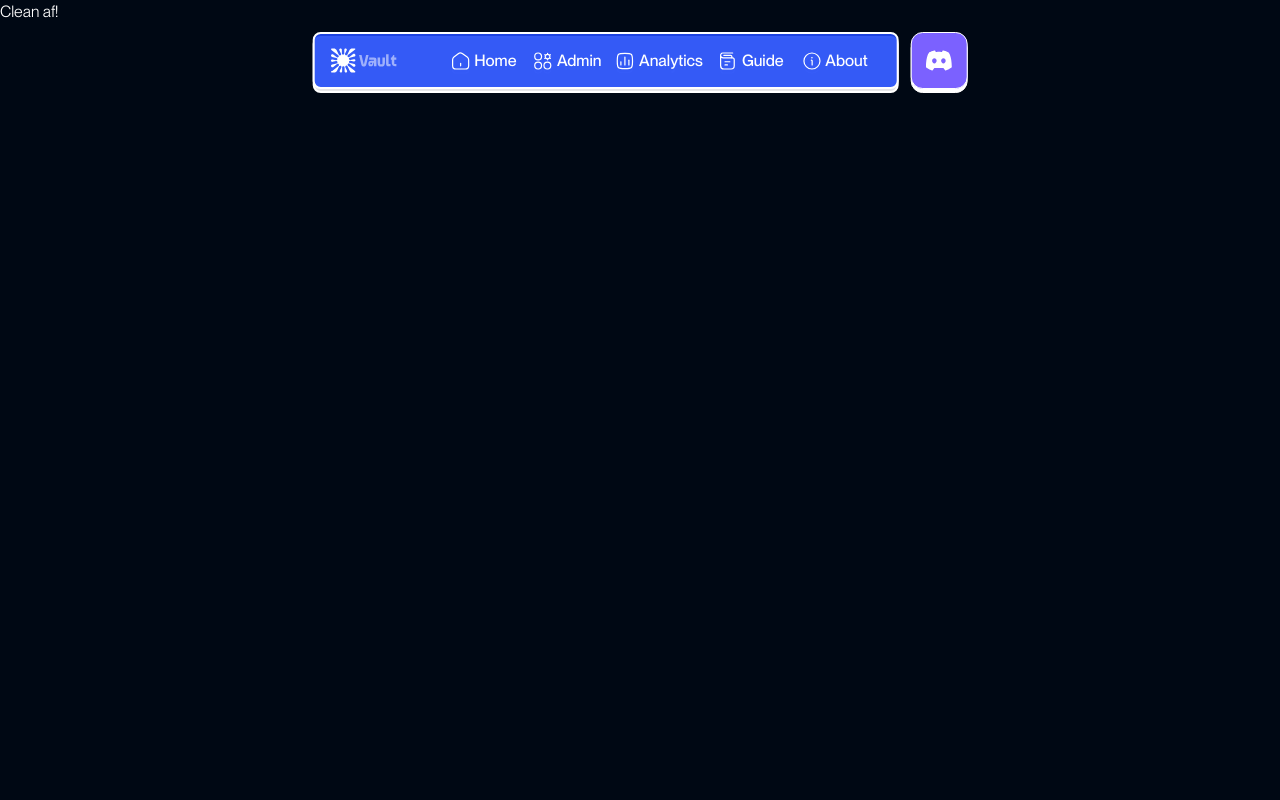
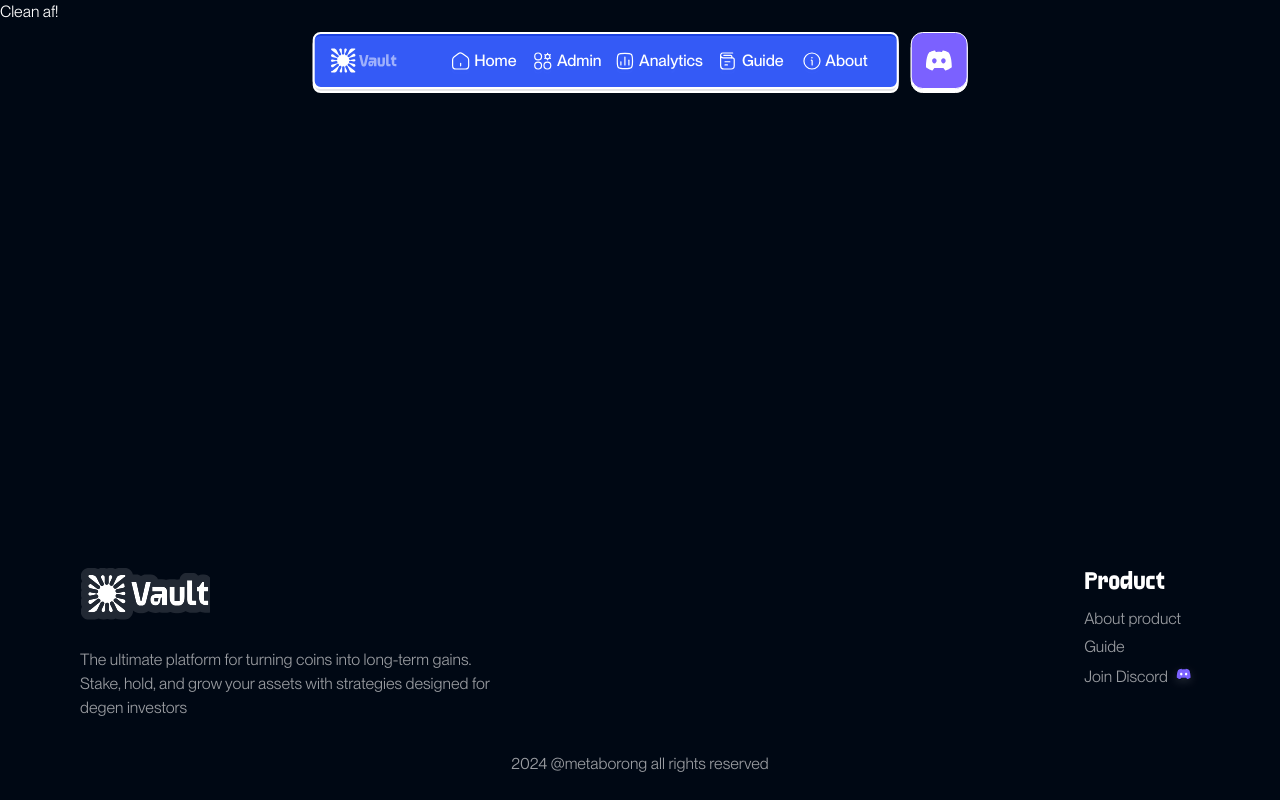
Before and after one commit to Sayan67/metaborong-assignment, a Next.js app: page / in a window 1280 px wide. Built offline with nearby package versions, Linux system fonts and the light colour scheme.

Commit message:
Add : Footer, Fix: Navbar

```diff
--- a/app/layout.tsx
+++ b/app/layout.tsx
@@ -1,6 +1,7 @@
 import type { Metadata } from "next";
 import "./globals.css";
 import Navbar from "@/components/Navbar";
+import Footer from "@/components/Footer";
 
 
 export const metadata: Metadata = {
@@ -20,6 +21,7 @@ export default function RootLayout({
       >
         <Navbar />
         {children}
+        <Footer/>
       </body>
     </html>
   );
--- a/app/page.tsx
+++ b/app/page.tsx
@@ -1,8 +1,8 @@
-import Image from "next/image";
+
 
 export default function Home() {
   return (
-    <main>
+    <main className="min-h-svh">
       <h1>Clean af!</h1>
     </main>
   );
--- /dev/null
+++ b/components/Footer.tsx
@@ -0,0 +1,35 @@
+import Image from 'next/image'
+import Link from 'next/link'
+import React from 'react'
+
+const Footer = () => {
+    return (
+        <div className='text-white/60 w-full absolute bottom-0 sm:px-20 px-8'>
+            <div className='flex justify-between w-full flex-col sm:flex-row gap-6'>
+                <div className='space-y-7 sm:w-[27rem]'>
+                    <Image src={'/logos/footerLogo.svg'} width={130} height={40} alt='footer logo' />
+                    <h1>The ultimate platform for turning coins into long-term gains. Stake, hold, and grow your assets with strategies designed for degen investors</h1>
+                </div>
+                <div>
+                    <h1 className='font-dx-bold text-white text-2xl'>Product</h1>
+                    <div className='flex flex-col gap-1 mt-2'>
+                        <Link href={'/'}>About product</Link>
+                        <Link href={'/'}>Guide</Link>
+                        <Link href={'/'} className='flex items-center'>
+                            Join Discord
+                            <Image src={'/icons/discord_color.svg'} width={20} height={20} alt='discord link' className='w-8'/>
+                        </Link>
+
+                    </div>
+                </div>
+            </div>
+
+            <div className='flex justify-center pt-8 pb-6 w-full'>
+                <h1>2024 @metaborong all rights reserved</h1>
+            </div>
+
+        </div>
+    )
+}
+
+export default Footer
--- a/components/Navbar.tsx
+++ b/components/Navbar.tsx
@@ -8,12 +8,12 @@ const Navbar = () => {
     return (
         <div className='absolute top-8 left-1/2 -translate-x-1/2 gap-2 sm:gap-3 flex px-2 sm:px-0'>
             <div className='rounded-lg flex gap-[30px] sm:gap-[60px] items-center justify-center bg-primary-blue w-fit sm:py-3 sm:pl-4 sm:pr-9 py-2 px-4 border-2 border-white box-border drop-shadow-outline-white'>
-                <Link href={'/'} className='w-20'>
+                <Link href={'/'} className='w-14 sm:w-20'>
                     <Image src='/logos/mainLogo.svg' width={73} height={32} alt='logo' className='w-20 flex-none'/>
                 </Link>
                 <div className='flex gap-6 sm:gap-8 items-center justify-center'>
                     {navElements.map((element, index) => (
-                        <Link href={element.link} key={index} className='flex gap-1 items-center justify-center w-5 sm:w-full'>
+                        <Link href={element.link} key={index} className='flex gap-1 items-center justify-center w-4 sm:w-full'>
                             {/* Using the icon property as a key of the icons */}
                             <Image src={icons[element.icon as keyof typeof icons]} width={20} height={20} alt='icon' className='w-5'/>
                             <p className='text-white font-neue-medium text-xs sm:text-base hidden sm:flex'>{element.name}</p>
@@ -21,7 +21,7 @@ const Navbar = () => {
                     ))}
                 </div>
             </div>
-            <Link href={'/'} className='bg-discord-violate rounded-xl border border-white drop-shadow-outline-white flex items-center justify-center sm:w-16 w-14 h-fit py-3'>
+            <Link href={'/'} className='bg-discord-violate rounded-xl border border-white drop-shadow-outline-white flex items-center justify-center sm:w-16 w-12 h-fit py-3'>
                 <Image src={icons.discord} width={32} height={32} alt='discord logo' className='sm:w-8 w-6'/>
             </Link>
         </div>
```
Also changed, not shown: public/logos/footerLogo.svg (added).
